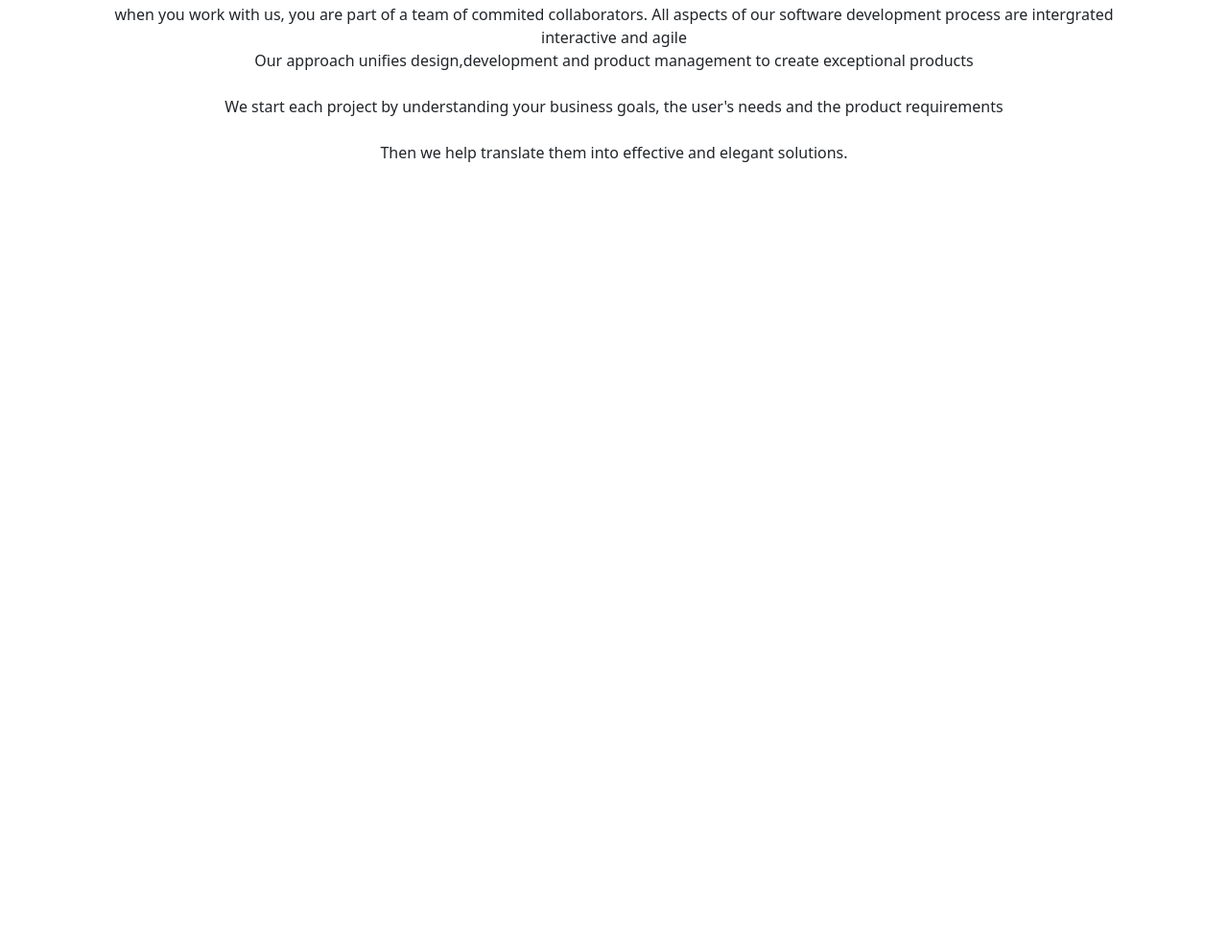
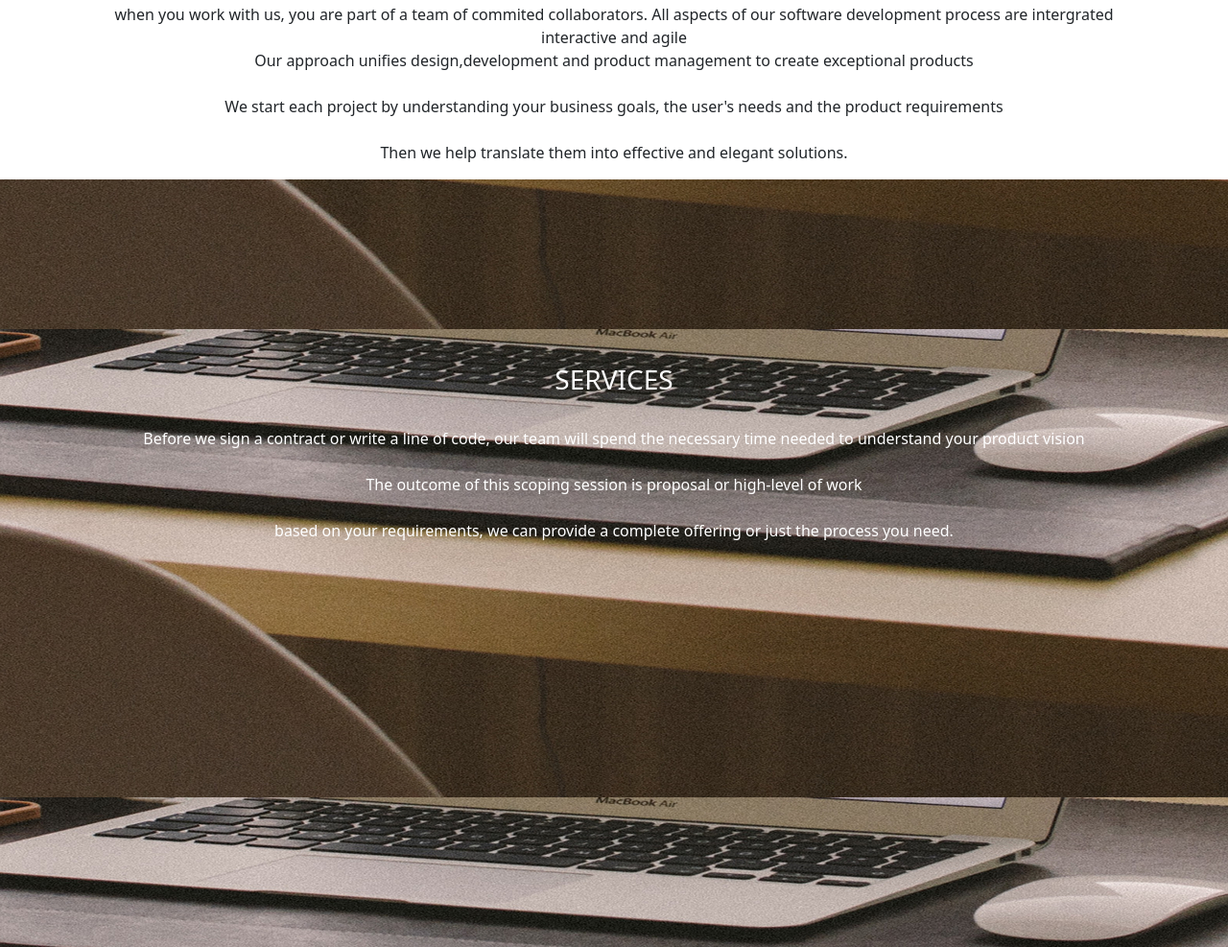
Before and after one commit to Kimutai01/Delani, a plain HTML site: page index.html in a window 1280 px wide. Shown: the part 859-1846 px from the top of the page at 96% size. Before the commit the page ends 1440 px from the top, so only its background shows below. Drawn offline with nearby package versions, Linux system fonts and the light colour scheme.

Commit message:
adding the services section

```diff
--- a/style.css
+++ b/style.css
@@ -4,3 +4,9 @@
     height: 100vh;
     background-position: center;
     }
+
+    .services {
+        background-image: url(images/s_image.jpg);
+        height: 100vh;
+        background-position: center;
+        }
```
